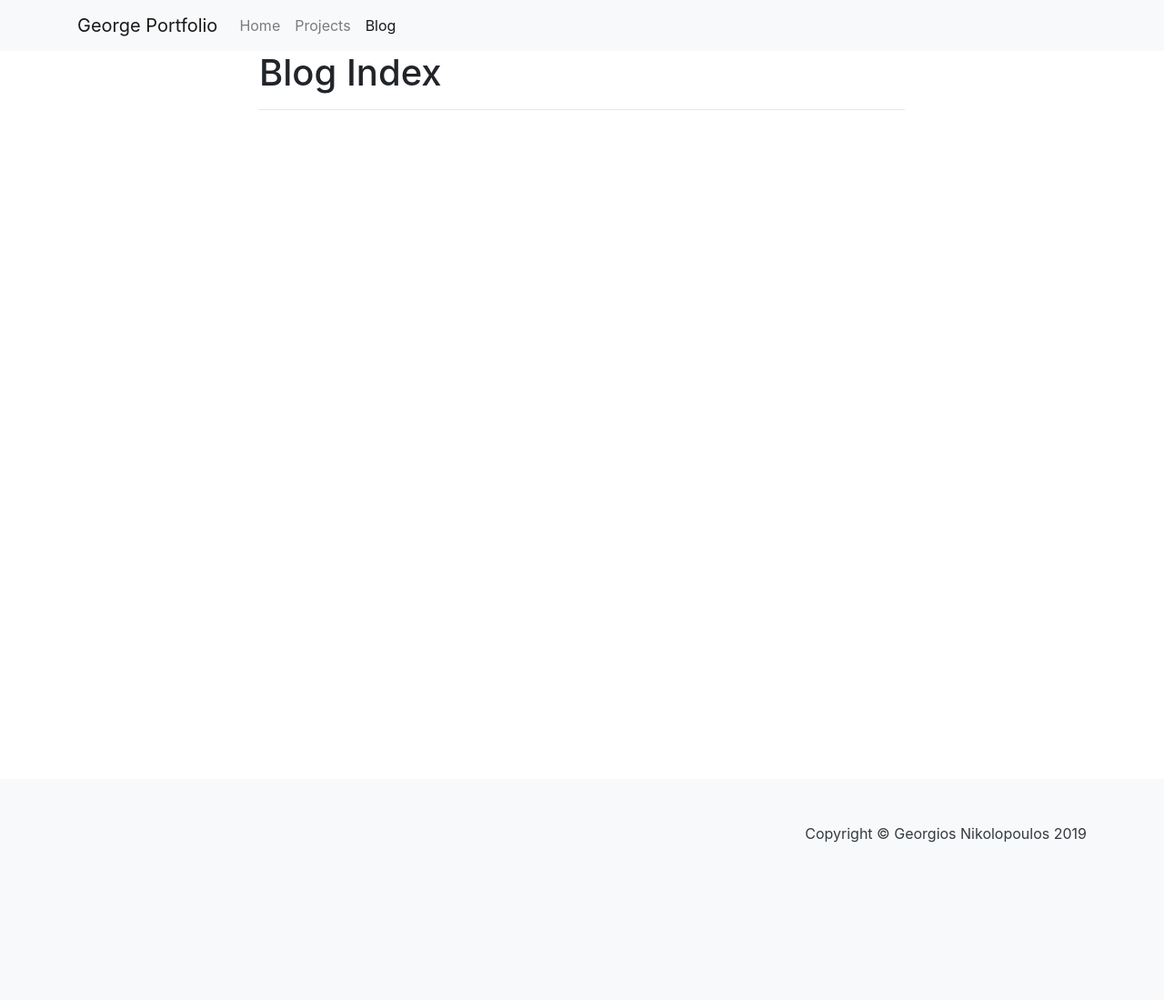
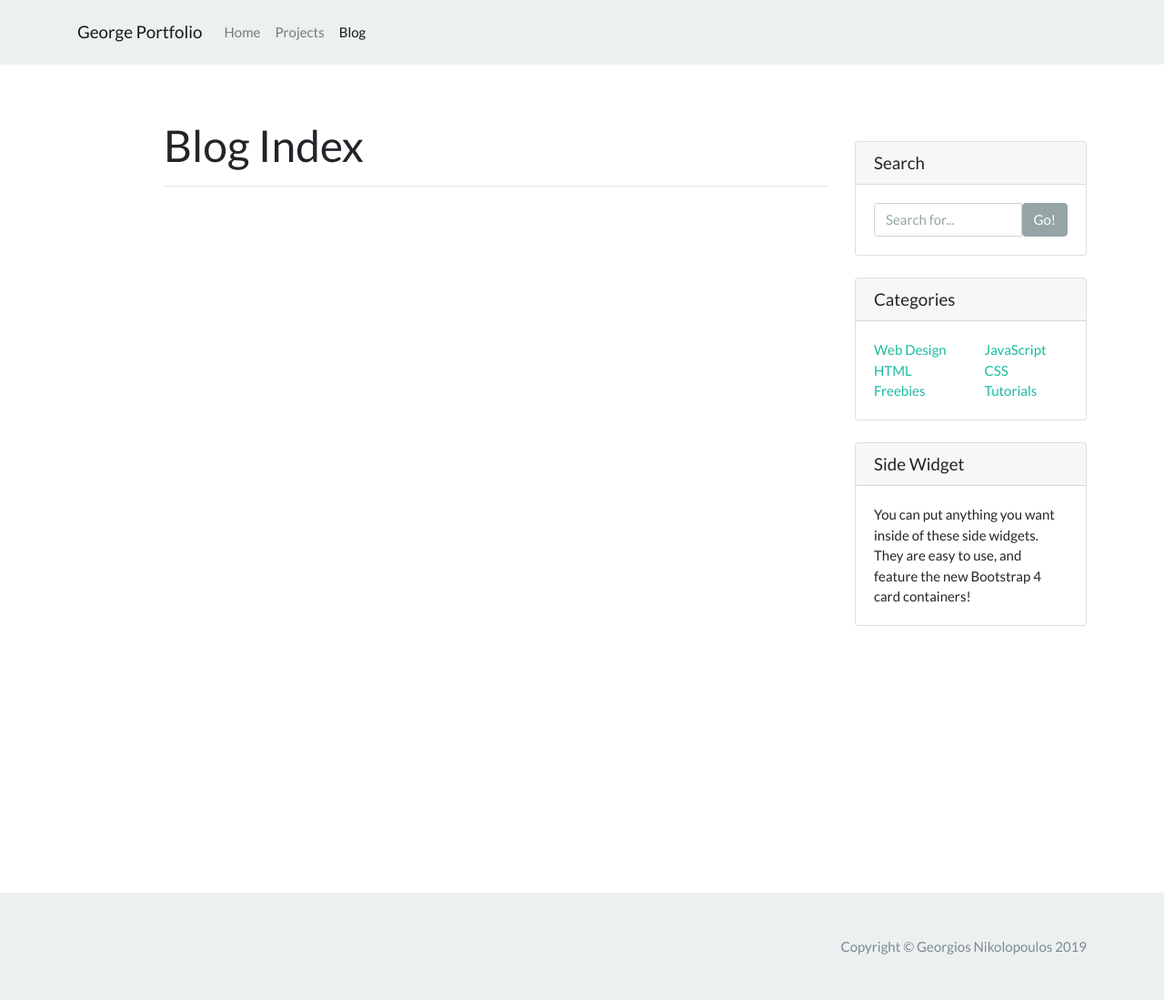
Before and after one commit to Axmouth/personal-site, a Django app: page /blog/ in a window 1280 px wide. Shown: the whole page at 91% size. Before the commit the page ends 926 px from the top, so only its background shows below. Run offline with Django 3.2, Linux system fonts and the light colour scheme; data that the repository does not hold is empty; some libraries are stand-ins or nearby versions.

Commit message:
Made a base blog template and added sidewidgets(with static temp content in them for now). Added a bootstrap theme

```diff
--- /dev/null
+++ b/mybiosite/blog/templates/blog_base.html
@@ -0,0 +1,74 @@
+{% extends "base.html" %}
+
+{% block page_content %}
+    <div class="row">
+        <div class="col-md-8 offset-md-1">
+            {% block blog_content %}
+
+            {% endblock %}
+        </div>
+
+        <!-- Sidebar Widgets Column -->
+        <div class="col-md-3">
+
+            <!-- Search Widget -->
+            <div class="card my-4">
+                <h5 class="card-header">Search</h5>
+                <div class="card-body">
+                    <div class="input-group">
+                        <input type="text" class="form-control" placeholder="Search for...">
+                        <span class="input-group-btn">
+                <button class="btn btn-secondary" type="button">Go!</button>
+              </span>
+                    </div>
+                </div>
+            </div>
+
+            <!-- Categories Widget -->
+            <div class="card my-4">
+                <h5 class="card-header">Categories</h5>
+                <div class="card-body">
+                    <div class="row">
+                        <div class="col-lg-6">
+                            <ul class="list-unstyled mb-0">
+                                <li>
+                                    <a href="#">Web Design</a>
+                                </li>
+                                <li>
+                                    <a href="#">HTML</a>
+                                </li>
+                                <li>
+                                    <a href="#">Freebies</a>
+                                </li>
+                            </ul>
+                        </div>
+                        <div class="col-lg-6">
+                            <ul class="list-unstyled mb-0">
+                                <li>
+                                    <a href="#">JavaScript</a>
+                                </li>
+                                <li>
+                                    <a href="#">CSS</a>
+                                </li>
+                                <li>
+                                    <a href="#">Tutorials</a>
+                                </li>
+                            </ul>
+                        </div>
+                    </div>
+                </div>
+            </div>
+
+            <!-- Side Widget -->
+            <div class="card my-4">
+                <h5 class="card-header">Side Widget</h5>
+                <div class="card-body">
+                    You can put anything you want inside of these side widgets. They are easy to use, and feature the
+                    new
+                    Bootstrap 4 card containers!
+                </div>
+            </div>
+
+        </div>
+    </div>
+{% endblock %}
--- a/mybiosite/blog/templates/blog_category.html
+++ b/mybiosite/blog/templates/blog_category.html
@@ -1,10 +1,8 @@
-{% extends "base.html" %}
-{% block page_content %}
-    <div class="col-md-8 offset-md-2">
+{% extends "blog_base.html" %}
+{% block blog_content %}
         <h1>Category: {{ category | title }}</h1>
         <hr>
         {% for post in posts %}
             {% include "blog_preview.html" %}
         {% endfor %}
-    </div>
 {% endblock %}
--- a/mybiosite/blog/templates/blog_index.html
+++ b/mybiosite/blog/templates/blog_index.html
@@ -1,10 +1,8 @@
-{% extends "base.html" %}
-{% block page_content %}
-    <div class="col-md-8 offset-md-2">
+{% extends "blog_base.html" %}
+{% block blog_content %}
         <h1>Blog Index</h1>
         <hr>
         {% for post in posts %}
             {% include "blog_preview.html" %}
         {% endfor %}
-    </div>
 {% endblock %}
--- a/mybiosite/home_page/urls.py
+++ b/mybiosite/home_page/urls.py
@@ -3,5 +3,6 @@ from home_page import views
 
 urlpatterns = [
     path('', views.home_page, name='home_page'),
-    path('home', views.my_page, name='mypage'),
+    # path('', views.home_page, name='home_page'),
+    # path('home', views.home_page, name='home_page'),
 ]
--- a/mybiosite/home_page/views.py
+++ b/mybiosite/home_page/views.py
@@ -1,5 +1,6 @@
 from django.shortcuts import render
 from projects.models import Project
+
 
 # Create your views here.
 
@@ -10,6 +11,7 @@ def home_page(request):
     }
     return render(request, 'home_page.html', context)
 
+
 def my_page(request):
     projects = Project.objects.all()
     context = {
--- a/mybiosite/mybiosite/templates/base.html
+++ b/mybiosite/mybiosite/templates/base.html
@@ -2,8 +2,28 @@
 <html lang="en">
 <head>
     <meta charset="UTF-8">
-    <link rel="stylesheet" href="https://stackpath.bootstrapcdn.com/bootstrap/4.1.3/css/bootstrap.min.css"
-          integrity="sha384-MCw98/SFnGE8fJT3GXwEOngsV7Zt27NXFoaoApmYm81iuXoPkFOJwJ8ERdknLPMO" crossorigin="anonymous">
+    {% comment %}
+    <link rel="stylesheet" href="https://stackpath.bootstrapcdn.com/bootstrap/4.1.3/css/bootstrap.min.css" integrity="sha384-MCw98/SFnGE8fJT3GXwEOngsV7Zt27NXFoaoApmYm81iuXoPkFOJwJ8ERdknLPMO" crossorigin="anonymous">
+    <link href="https://stackpath.bootstrapcdn.com/bootswatch/4.4.1/minty/bootstrap.min.css" rel="stylesheet" integrity="sha384-4HfFay3AYJnEmbgRzxYWJk/Ka5jIimhB/Fssk7NGT9Tj3rkEChpSxLK0btOGzf2I" crossorigin="anonymous">
+    <link href="https://stackpath.bootstrapcdn.com/bootswatch/4.4.1/lux/bootstrap.min.css" rel="stylesheet" integrity="sha384-oOs/gFavzADqv3i5nCM+9CzXe3e5vXLXZ5LZ7PplpsWpTCufB7kqkTlC9FtZ5nJo" crossorigin="anonymous">
+    <link href="https://stackpath.bootstrapcdn.com/bootswatch/4.4.1/lumen/bootstrap.min.css" rel="stylesheet" integrity="sha384-715VMUUaOfZR3/rWXZJ9agJ/udwSXGEigabzUbJm2NR4/v5wpDy8c14yedZN6NL7" crossorigin="anonymous">
+    <link href="https://stackpath.bootstrapcdn.com/bootswatch/4.4.1/litera/bootstrap.min.css" rel="stylesheet" integrity="sha384-pLgJ8jZ4aoPja/9zBSujjzs7QbkTKvKw1+zfKuumQF9U+TH3xv09UUsRI52fS+A6" crossorigin="anonymous">
+    <link href="https://stackpath.bootstrapcdn.com/bootswatch/4.4.1/journal/bootstrap.min.css" rel="stylesheet" integrity="sha384-0d2eTc91EqtDkt3Y50+J9rW3tCXJWw6/lDgf1QNHLlV0fadTyvcA120WPsSOlwga" crossorigin="anonymous">
+    <link href="https://stackpath.bootstrapcdn.com/bootswatch/4.4.1/cerulean/bootstrap.min.css" rel="stylesheet" integrity="sha384-LV/SIoc08vbV9CCeAwiz7RJZMI5YntsH8rGov0Y2nysmepqMWVvJqds6y0RaxIXT" crossorigin="anonymous">
+    <link href="https://stackpath.bootstrapcdn.com/bootswatch/4.4.1/cosmo/bootstrap.min.css" rel="stylesheet" integrity="sha384-qdQEsAI45WFCO5QwXBelBe1rR9Nwiss4rGEqiszC+9olH1ScrLrMQr1KmDR964uZ" crossorigin="anonymous">
+    <link href="https://stackpath.bootstrapcdn.com/bootswatch/4.4.1/cyborg/bootstrap.min.css" rel="stylesheet" integrity="sha384-l7xaoY0cJM4h9xh1RfazbgJVUZvdtyLWPueWNtLAphf/UbBgOVzqbOTogxPwYLHM" crossorigin="anonymous">
+    <link href="https://stackpath.bootstrapcdn.com/bootswatch/4.4.1/darkly/bootstrap.min.css" rel="stylesheet" integrity="sha384-rCA2D+D9QXuP2TomtQwd+uP50EHjpafN+wruul0sXZzX/Da7Txn4tB9aLMZV4DZm" crossorigin="anonymous">
+    <link href="https://stackpath.bootstrapcdn.com/bootswatch/4.4.1/sketchy/bootstrap.min.css" rel="stylesheet" integrity="sha384-2kOE+STGAkgemIkUbGtoZ8dJLqfvJ/xzRnimSkQN7viOfwRvWseF7lqcuNXmjwrL" crossorigin="anonymous">
+    <link href="https://stackpath.bootstrapcdn.com/bootswatch/4.4.1/solar/bootstrap.min.css" rel="stylesheet" integrity="sha384-Ya0fS7U2c07GI3XufLEwSQlqhpN0ri7w/ujyveyqoxTJ2rFHJcT6SUhwhL7GM4h9" crossorigin="anonymous">
+    <link href="https://stackpath.bootstrapcdn.com/bootswatch/4.4.1/slate/bootstrap.min.css" rel="stylesheet" integrity="sha384-G9YbB4o4U6WS4wCthMOpAeweY4gQJyyx0P3nZbEBHyz+AtNoeasfRChmek1C2iqV" crossorigin="anonymous">
+    <link href="https://stackpath.bootstrapcdn.com/bootswatch/4.4.1/spacelab/bootstrap.min.css" rel="stylesheet" integrity="sha384-nl8CRcNYOGaXP68QRJeVTXCWAhwqBhRha0QbuubX1qDQpGT3GgclpvyzkR2JzyfZ" crossorigin="anonymous">
+    <link href="https://stackpath.bootstrapcdn.com/bootswatch/4.4.1/superhero/bootstrap.min.css" rel="stylesheet" integrity="sha384-R/oa7KS0iDoHwdh4Gyl3/fU7pgvSCt7oyuQ79pkw+e+bMWD9dzJJa+Zqd+XJS0AD" crossorigin="anonymous">
+    <link href="https://stackpath.bootstrapcdn.com/bootswatch/4.4.1/united/bootstrap.min.css" rel="stylesheet" integrity="sha384-bzjLLgZOhgXbSvSc5A9LWWo/mSIYf7U7nFbmYIB2Lgmuiw3vKGJuu+abKoaTx4W6" crossorigin="anonymous">
+    <link href="https://stackpath.bootstrapcdn.com/bootswatch/4.4.1/yeti/bootstrap.min.css" rel="stylesheet" integrity="sha384-bWm7zrSUE5E+21rA9qdH5frkMpXvqjQm/WJw4L5PYQLNHrywI5zs5saEjIcCdGu1" crossorigin="anonymous">
+    <link href="https://stackpath.bootstrapcdn.com/bootswatch/4.4.1/simplex/bootstrap.min.css" rel="stylesheet" integrity="sha384-cRAmF0wErT4D9dEBc36qB6pVu+KmLh516IoGWD/Gfm6FicBbyDuHgS4jmkQB8u1a" crossorigin="anonymous">
+    <link href="https://stackpath.bootstrapcdn.com/bootswatch/4.4.1/pulse/bootstrap.min.css" rel="stylesheet" integrity="sha384-FnujoHKLiA0lyWE/5kNhcd8lfMILbUAZFAT89u11OhZI7Gt135tk3bGYVBC2xmJ5" crossorigin="anonymous">
+    {% endcomment %}
+    <link href="https://stackpath.bootstrapcdn.com/bootswatch/4.4.1/flatly/bootstrap.min.css" rel="stylesheet" integrity="sha384-yrfSO0DBjS56u5M+SjWTyAHujrkiYVtRYh2dtB3yLQtUz3bodOeialO59u5lUCFF" crossorigin="anonymous">
     {% load static %}
     <link href="{% static "main.css" %}" rel="stylesheet" type="text/css" media="screen" />
 </head>
@@ -12,7 +32,7 @@
 
 <nav class="navbar navbar-expand-lg navbar-light bg-light">
     <div class="container">
-        <a class="navbar-brand" href="{% url 'mypage' %}">George Portfolio</a>
+        <a class="navbar-brand" href="{% url 'home_page' %}">George Portfolio</a>
         <button class="navbar-toggler" type="button" data-toggle="collapse" data-target="#navbarSupportedContent"
                 aria-controls="navbarSupportedContent" aria-expanded="false" aria-label="Toggle navigation">
             <span class="navbar-toggler-icon"></span>
--- a/mybiosite/mybiosite/templates/comments/base.html
+++ b/mybiosite/mybiosite/templates/comments/base.html
@@ -1,5 +1,4 @@
-</body>
-</html>
+
 {% extends "base.html" %}
 {% block page_content %}
     <title>{% block title %}{% endblock %}</title>
--- a/mybiosite/mybiosite/templates/comments/list.html
+++ b/mybiosite/mybiosite/templates/comments/list.html
@@ -2,7 +2,7 @@
 {% load tz %}
 <div id="comments" class="container-fluid bg-light py-3">
     {% for comment in comment_list %}
-        <div class="card" id="c{{ comment.id }}">
+        <div class="card comment-card" id="c{{ comment.id }}">
             <div class="row d-flex">
                 <div class="avatar"></div>
                 <div class="d-flex flex-column">
--- a/mybiosite/static/main.css
+++ b/mybiosite/static/main.css
@@ -1,10 +1,14 @@
 
 .main-content {
-    height: 100vh;
+    margin-top: 60px;
     min-height: 100vh;
 }
 
-.card {
+footer {
+    margin-top: 50px;
+}
+
+.comment-card {
     border-radius: 5px;
     background-color: #fff;
     padding-left: 60px;
```
Also changed, not shown: mybiosite/blog/templates/blog_detail.html (+10 -11 lines), mybiosite/static/main.js (added).
